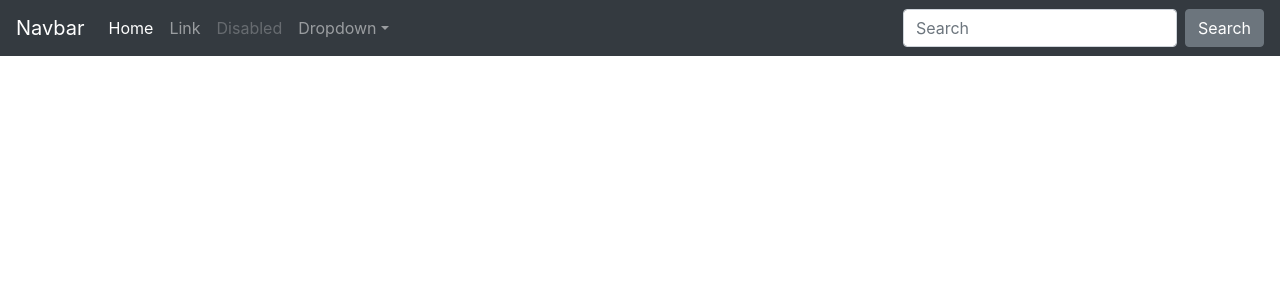
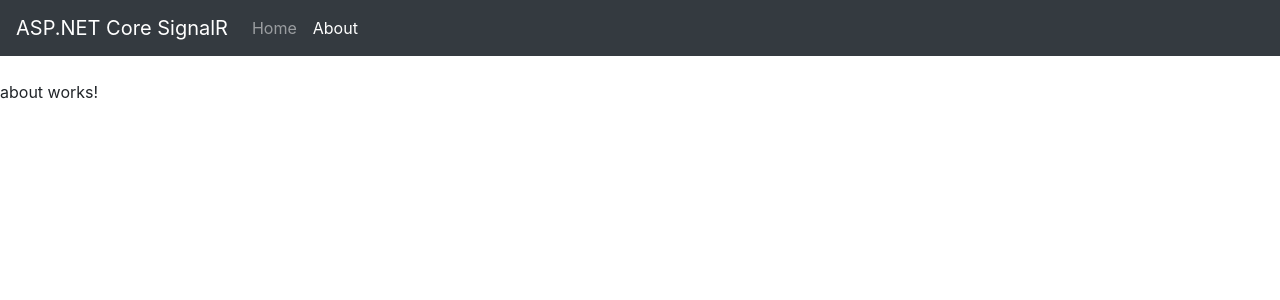
Before and after one commit to FabianGosebrink/ASPNETCore-Angular-SignalR-Typescript, an Angular app in the folder frontend/angularsignalrclient/: page /about in a window 1280 px wide. Shown: the top 300 px of the page. Built offline with nearby package versions, Linux system fonts and the light colour scheme.

Commit message:
added routing to about

```diff
--- /dev/null
+++ b/frontend/angularsignalrclient/src/app/about/about.routing.ts
@@ -0,0 +1,4 @@
+import { Routes } from '@angular/router';
+import { AboutComponent } from './container/about/about.component';
+
+export const aboutRoutes: Routes = [{ path: '', component: AboutComponent }];
--- a/frontend/angularsignalrclient/src/app/home/container/dashboard/dashboard.component.ts
+++ b/frontend/angularsignalrclient/src/app/home/container/dashboard/dashboard.component.ts
@@ -27,11 +27,9 @@ export class DashboardComponent implements OnInit {
     this.signalrConnectionEstablished$ = this.signalRService.connectionEstablished$;
     this.signalRService.foodchanged$.subscribe(() => this.getFoodData());
 
-    this.signalRService.messageReceived$
-      .pipe(tap(console.log))
-      .subscribe(message => {
-        this.chatmessages = [...this.chatmessages, message];
-      });
+    this.signalRService.messageReceived$.subscribe(message => {
+      this.chatmessages = [...this.chatmessages, message];
+    });
 
     this.getFoodData();
   }
--- a/frontend/angularsignalrclient/src/app/shared/components/navigation/navigation.component.html
+++ b/frontend/angularsignalrclient/src/app/shared/components/navigation/navigation.component.html
@@ -1,32 +1,27 @@
 <nav class="navbar navbar-expand-md navbar-dark bg-dark fixed-top">
-  <a class="navbar-brand" href="#">Navbar</a>
-  <button class="navbar-toggler" type="button" data-toggle="collapse" data-target="#navbarsExampleDefault" aria-controls="navbarsExampleDefault" aria-expanded="false" aria-label="Toggle navigation">
+  <a class="navbar-brand" href="#">ASP.NET Core SignalR</a>
+  <button
+    class="navbar-toggler"
+    type="button"
+    data-toggle="collapse"
+    data-target="#navbarsExampleDefault"
+    aria-controls="navbarsExampleDefault"
+    aria-expanded="false"
+    aria-label="Toggle navigation"
+  >
     <span class="navbar-toggler-icon"></span>
   </button>
 
   <div class="collapse navbar-collapse" id="navbarsExampleDefault">
     <ul class="navbar-nav mr-auto">
-      <li class="nav-item active">
-        <a class="nav-link" href="#">Home <span class="sr-only">(current)</span></a>
+      <li class="nav-item" routerLinkActive="active">
+        <a class="nav-link" [routerLink]="['dashboard']"
+          >Home <span class="sr-only">(current)</span></a
+        >
       </li>
-      <li class="nav-item">
-        <a class="nav-link" href="#">Link</a>
-      </li>
-      <li class="nav-item">
-        <a class="nav-link disabled" href="#" tabindex="-1" aria-disabled="true">Disabled</a>
-      </li>
-      <li class="nav-item dropdown">
-        <a class="nav-link dropdown-toggle" href="#" id="dropdown01" data-toggle="dropdown" aria-haspopup="true" aria-expanded="false">Dropdown</a>
-        <div class="dropdown-menu" aria-labelledby="dropdown01">
-          <a class="dropdown-item" href="#">Action</a>
-          <a class="dropdown-item" href="#">Another action</a>
-          <a class="dropdown-item" href="#">Something else here</a>
-        </div>
+      <li class="nav-item" routerLinkActive="active">
+        <a class="nav-link" [routerLink]="['about']">About</a>
       </li>
     </ul>
-    <form class="form-inline my-2 my-lg-0">
-      <input class="form-control mr-sm-2" type="text" placeholder="Search" aria-label="Search">
-      <button class="btn btn-secondary my-2 my-sm-0" type="submit">Search</button>
-    </form>
   </div>
 </nav>
--- a/frontend/angularsignalrclient/src/app/shared/shared.module.ts
+++ b/frontend/angularsignalrclient/src/app/shared/shared.module.ts
@@ -1,10 +1,11 @@
 import { CommonModule } from '@angular/common';
 import { NgModule } from '@angular/core';
 import { NavigationComponent } from './components/navigation/navigation.component';
+import { RouterModule } from '@angular/router';
 
 @NgModule({
   exports: [NavigationComponent],
   declarations: [NavigationComponent],
-  imports: [CommonModule]
+  imports: [CommonModule, RouterModule]
 })
 export class SharedModule {}
```
Also changed, not shown: frontend/angularsignalrclient/src/app/about/about.module.ts (+4 -4 lines).
